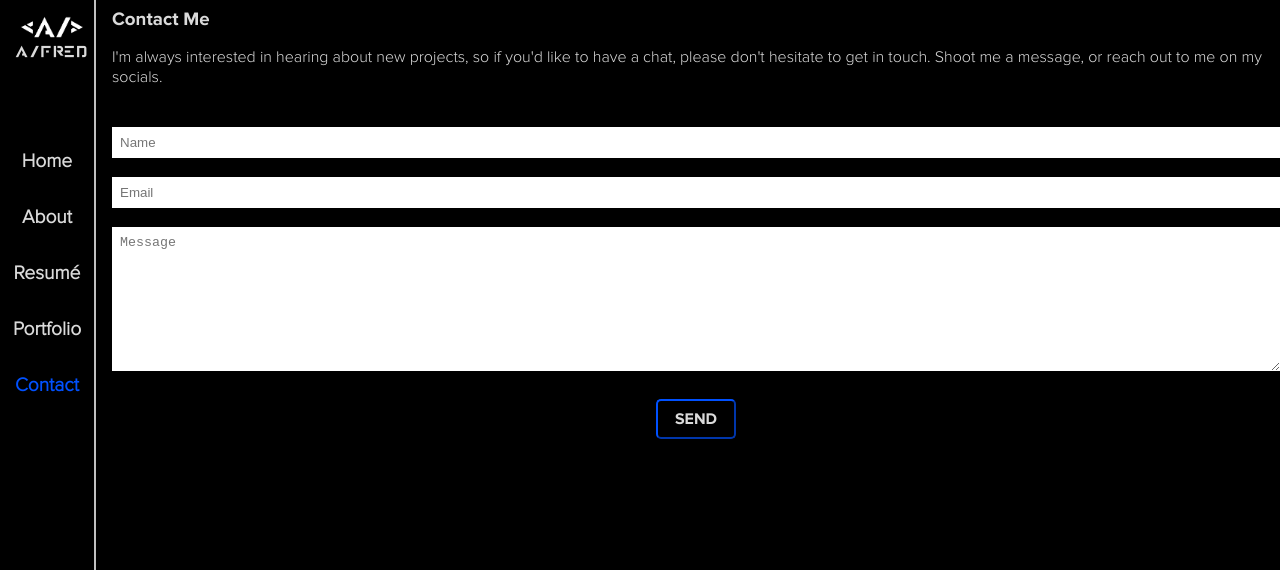
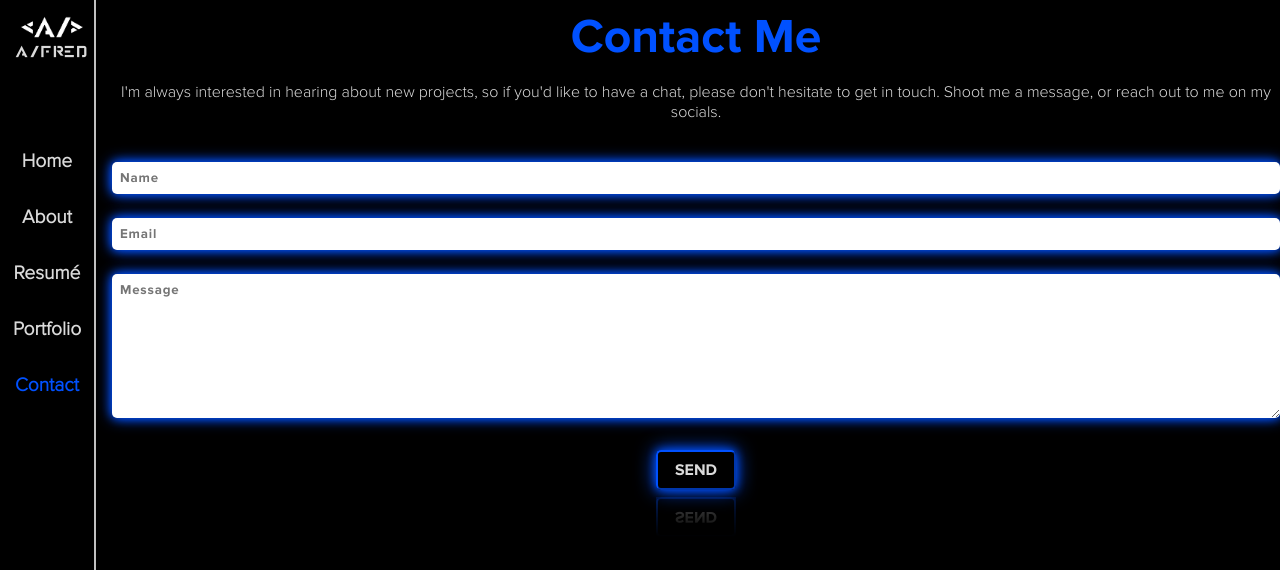
Before and after one commit to badger-99/my_portfolio, a React (Vite) app: page /contact in a window 1280 px wide. Shown: the top 570 px of the page. Built offline with nearby package versions, Linux system fonts and the light colour scheme; no server answers; some icons are missing.

Commit message:
Update contact me page

```diff
--- a/src/Pages/Contact/Contact.jsx
+++ b/src/Pages/Contact/Contact.jsx
@@ -87,6 +87,7 @@ const Contact = () => {
             name='name'
             placeholder='Name'
             id='name'
+            className='cool-border'
             required
           />
           <input
@@ -94,12 +95,14 @@ const Contact = () => {
             name='email'
             placeholder='Email'
             id='email'
+            className='cool-border'
             required
           />
           <textarea
             name='message'
             placeholder='Message'
             id='message'
+            className='cool-border'
             required
           ></textarea>
           <input type='submit' value='SEND' id='send' />
--- a/src/Pages/Contact/contact.scss
+++ b/src/Pages/Contact/contact.scss
@@ -1,13 +1,23 @@
 @import '../../_colors.scss';
 
 #contact {
+  display: flex;
+  flex-direction: column;
+  align-items: center;
+  h1 {
+    color: $blue;
+    font-size: 3rem;
+  }
+
   p {
     margin-top: 1rem;
+    text-align: center;
   }
 
   .contact-form {
     position: relative;
     padding-top: 1rem;
+    width: 100%;
 
     .form-feedback {
       margin: 0;
@@ -25,7 +35,7 @@
     form {
       display: flex;
       flex-direction: column;
-      gap: 1.2rem;
+      gap: 1.5rem;
       align-items: center;
       margin-top: 1.5rem;
 
@@ -41,7 +51,7 @@
         height: 9rem;
       }
 
-      #send{
+      #send {
         width: 5rem;
         padding: 0.5rem;
         color: $white;
@@ -51,9 +61,20 @@
         font-size: 1rem;
         background: none;
         font-family: 'Proxima-Nova-Bold', sans-serif;
+        box-shadow: 0 0 10px $blue, 0 0 20px $blue;
+        -webkit-box-reflect: below 7px linear-gradient(transparent, #0005);
+      }
+
+      .cool-border {
+        text-transform: capitalize;
+        font-family: 'Proxima-Nova-Bold', sans-serif;
+        letter-spacing: 0.05rem;
+        border: 2px solid $blue;
+        border-radius: 5px;
+        padding: 0.5rem;
+        box-shadow: 0 0 10px $blue, 0 0 15px $blue;
       }
     }
-
   }
   #social-links {
     margin-top: 3rem;
--- a/src/Pages/Resume/resume.scss
+++ b/src/Pages/Resume/resume.scss
@@ -23,7 +23,7 @@
       border-radius: 5px;
       padding: 0.5rem;
       background: $black;
-      box-shadow: 0 0 10px $blue, 0 0 20px $blue      ;
+      box-shadow: 0 0 10px $blue, 0 0 20px $blue;
       -webkit-box-reflect: below 7px linear-gradient(transparent, #0005);
       // animation: pulse 5s ease-in-out infinite;
     }
```
